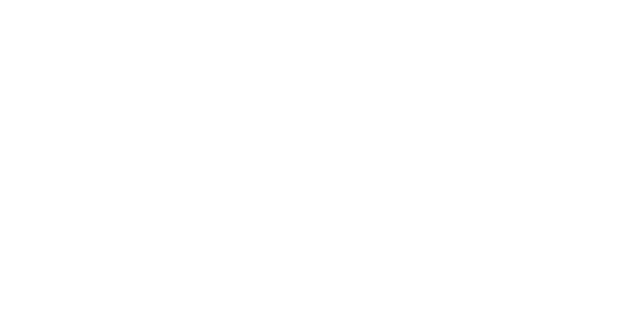
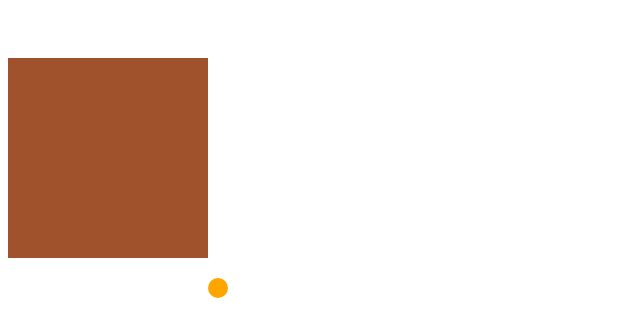
Before and after one commit to nadyakit/homework_09.02, a plain HTML site: page index.html in a window 1280 px wide. Shown: the whole page, without its empty margins (0-640 px from the left). Drawn offline with nearby package versions, Linux system fonts and the light colour scheme.

Commit message:
Update index.html

```diff
--- a/index.html
+++ b/index.html
@@ -4,15 +4,37 @@
     <meta charset="utf-8">
     <title></title>
     <script src="https://ajax.googleapis.com/ajax/libs/jquery/3.5.1/jquery.min.js"></script>
+    <style media="screen">
+      .box {
+        top: 50px;
+        width: 200px;
+        height: 200px;
+        position: relative;
+        background: sienna;
+      }
+      .orange {
+        width: 20px;
+        height: 20px;
+        top: 70px;
+        left: 200px;
+        border-radius: 10px;
+        background: orange;
+      }
+    </style>
     <script type="text/javascript">
         $(document).ready(function(){
-          $("div").click (function(){
-            $(this).addClass(".black");
-          });
+          $("box sienna").click(function(){
+            $(this).css({
+              width: function(index, value){
+                return parseFloat (value) +200;
+              }
+            })
+          })
         });
     </script>
   </head>
   <body>
-    <div class="box brown"></div>
+    <div class="box sienna"></div>
+    <div class="box orange"></div>
   </body>
 </html>
```
